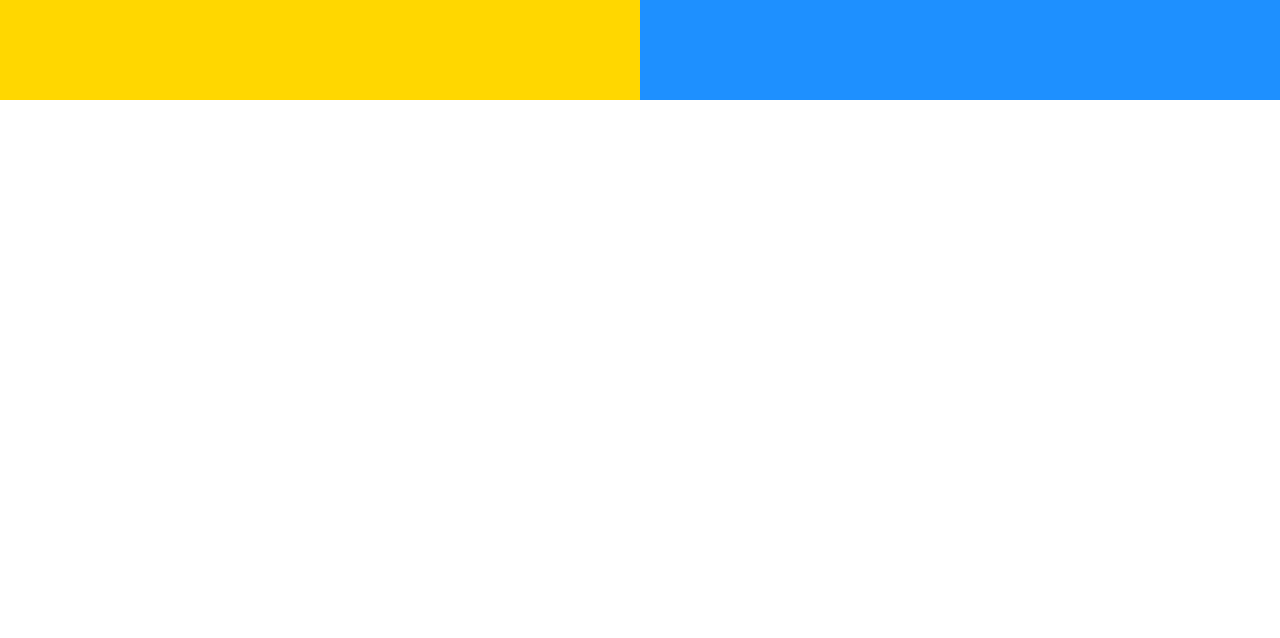
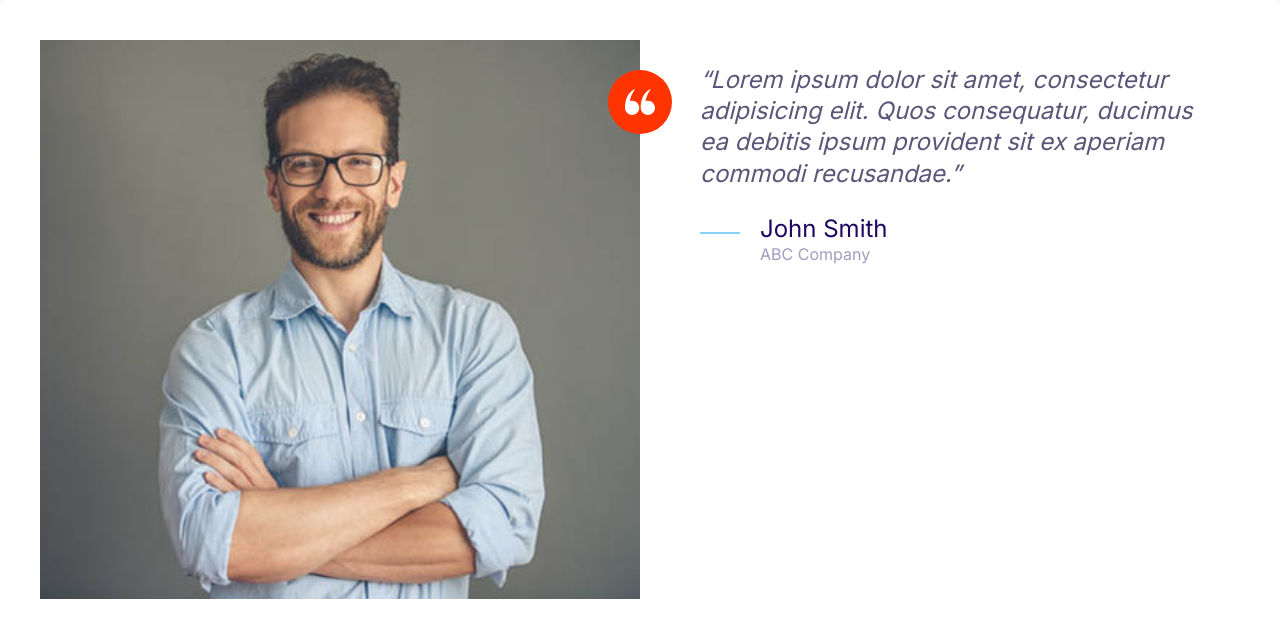
Before and after one commit to catalinus1997/Moshify-2, a plain HTML site: page index.html in a window 1280 px wide. Drawn offline with Linux system fonts and the light colour scheme.

Commit message:
testimonial

```diff
--- a/CSS/style.css
+++ b/CSS/style.css
@@ -165,8 +165,17 @@ p {
   height: 40px;
 }
 
+.icon--small {
+  width: 30px;
+  height: 30px;
+}
+
 .icon--primary {
   fill: var(--color-primary);
+}
+
+.icon--white {
+  fill: white;
 }
 
 .icon-container {
@@ -177,6 +186,10 @@ p {
   display: inline-flex;
   justify-content: center;
   align-items: center;
+}
+
+.icon-container--accent {
+  background: var(--color-accent);
 }
 
 /* Buttons */
@@ -443,3 +456,34 @@ p {
     grid-template-columns: 1fr 1fr;
   }
 }
+
+/* Testimonials */
+
+.testimonial {
+  padding: 4rem;
+}
+
+.testimonial__image {
+  position: relative;
+}
+
+.testimonial__image > img {
+  width: 100%;
+}
+
+.testimonial__image > .icon-container {
+  position: absolute;
+  top: 3rem;
+  right: -32px;
+}
+
+@media screen and (min-width: 768px) {
+  .testimonial .quote,
+  .testimonial .quote__author {
+    font-size: 2.4rem;
+  }
+
+  .testimonial .quote {
+    margin-left: 6rem;
+  }
+}
--- a/index.html
+++ b/index.html
@@ -11,10 +11,34 @@
     <link rel="stylesheet" href="CSS/normalize.css">
     <link rel="stylesheet" href="CSS/style.css">
 </head>
-<body>
-    <div class="grid grid--1x2 ">
-        <div style="height: 100px; background:gold;"></div>
-        <div style="height: 100px; background:dodgerblue;"></div>
+<body >
+    <div class="card testimonial">
+        <div class="grid grid--1x2">
+            <div class="testimonial__image">
+                <img  src="images/testimonial.jpg" alt="Happy man">
+                <span class="icon-container icon-container--accent">
+                    <svg class="icon icon--white icon--small ">
+                        <use xlink:href="images/sprite.svg#quotes"></use>
+                      </svg>
+                </span>
+            </div>
+            <blockquote class="quote">
+                <p class="quote__text">Lorem ipsum dolor sit amet, consectetur adipisicing elit. Quos consequatur, ducimus ea debitis ipsum provident sit ex aperiam commodi recusandae.</p>
+                <footer>
+                   <div class="media">
+                       <div class="media__image">
+                             <svg class="icon icon--primary quote__line ">
+                                 <use xlink:href="images/sprite.svg#line"></use>
+                               </svg>
+                       </div>
+                       <div class="media__body">
+                           <h3 class="media__title quote__author">John Smith</h3>
+                           <p class="quote__organization">ABC Company</p>
+                       </div>
+                   </div>
+                </footer>
+            </blockquote>
+        </div>
     </div>
 </body>
 </html>
```
Also changed, not shown: components/grid.html (added, +6 -0 lines), components/testimonial.html (added, +28 -0 lines), images/testimonial.jpg (added).
